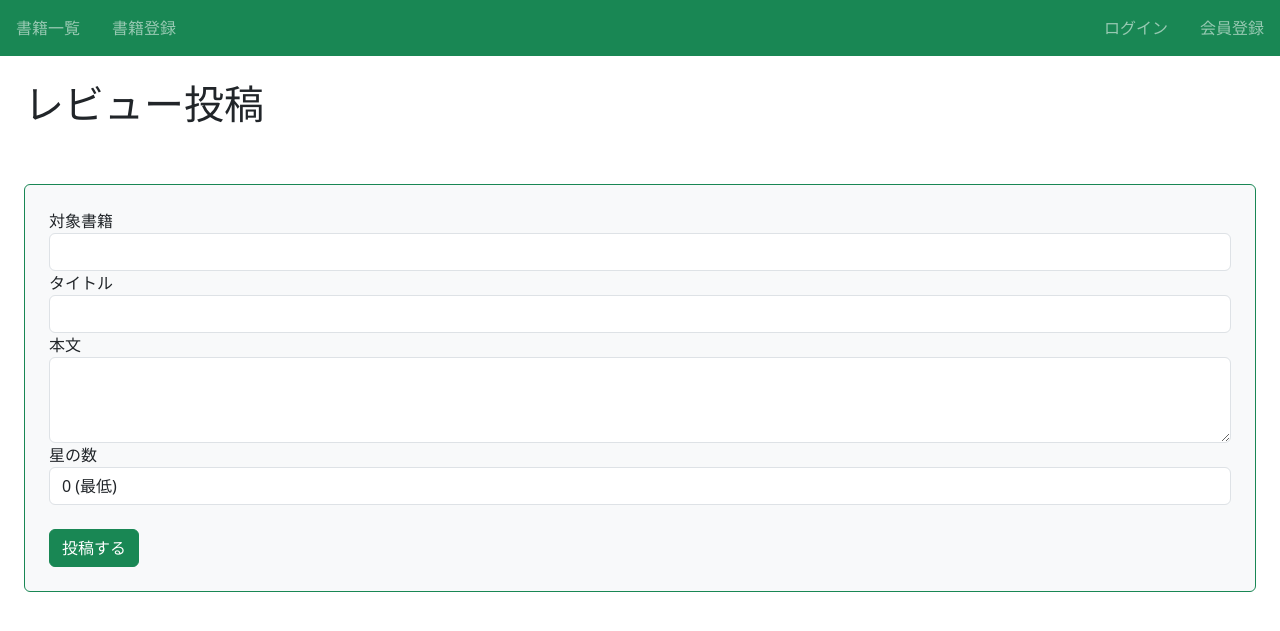
After one commit to smd255/bookproject, a Django app: page /book/1/review/ in a window 1280 px wide. The commit adds this page. Shown: the top 631 px of the page. Run offline with Django 5.2, Linux system fonts and the light colour scheme.

Commit message:
add review view

```diff
--- /dev/null
+++ b/book/consts.py
@@ -0,0 +1,5 @@
+"""
+定数設定ファイル
+"""
+
+MAX_RATE = 5  # 最大データ数
--- a/book/models.py
+++ b/book/models.py
@@ -1,11 +1,16 @@
 from django.db import models
+from .consts import MAX_RATE
+
 
 # Create your models here.
 # 分類, 選択肢
 CATEGORY = (("business", "ビジネス"), ("life", "生活"), ("other", "その他"))
 
+# ??
+RATE_CHOICES = [(x, str(x)) for x in range(0, MAX_RATE + 1)]
 
-# 本クラス(モデル)
+
+# 書籍の内容
 class Book(models.Model):
     title = models.CharField(max_length=100)
     text = models.TextField()
@@ -14,3 +19,15 @@ class Book(models.Model):
     # オブジェクトの文字列表現を返す特殊メソッド
     def __str__(self):
         return self.title
+
+
+# レビュー内容
+class Review(models.Model):
+    book = models.ForeignKey(Book, on_delete=models.CASCADE)  # Bookモデルの外部キー
+    title = models.CharField(max_length=100)  # タイトル
+    text = models.TextField()  # 詳細
+    rate = models.IntegerField(choices=RATE_CHOICES)  # 評価
+    user = models.ForeignKey("auth.User", on_delete=models.CASCADE)  # 作成者
+
+    def __str__(self):
+        return self.title
--- a/book/urls.py
+++ b/book/urls.py
@@ -9,4 +9,9 @@ urlpatterns = [
     path("book/create/", views.CreateBookView.as_view(), name="create-book"),
     path("book/<int:pk>/delete/", views.DetailBookView.as_view(), name="delete-book"),
     path("book/<int:pk>/update/", views.UpdateBookView.as_view(), name="update-book"),
+    path(
+        "book/<int:book_id>/review/",
+        views.CreateReviewView.as_view(),
+        name="update-book",
+    ),
 ]
--- a/book/views.py
+++ b/book/views.py
@@ -7,7 +7,7 @@ from django.views.generic import (
     DeleteView,
     UpdateView,
 )
-from .models import Book
+from .models import Book, Review
 
 
 # Create your views here.
@@ -60,3 +60,10 @@ class UpdateBookView(UpdateView):
     model = Book
     fields = ("title", "text", "category")
     success_url = reverse_lazy("list-book")
+
+
+# レビュー作成用表示
+class CreateReviewView(CreateView):
+    model = Review
+    fields = ("book", "title", "text", "rate")
+    template_name = "book/review_form.html"
--- a/templates/base.html
+++ b/templates/base.html
@@ -27,6 +27,7 @@
                     <a class="nav-link mx-3" href="{% url 'accounts:logout' %}">ログアウト</a>
                 {% else %}
                     <a class="nav-link mx-3" href="{% url 'accounts:login' %}">ログイン</a>
+                    <a class="nav-link mx-3" href="{% url 'accounts:signup' %}">会員登録</a>
                 {% endif %}
             </div>
         </nav>
--- /dev/null
+++ b/templates/book/review_form.html
@@ -0,0 +1,29 @@
+{% extends "base.html" %}
+{% block title %}
+    レビュー投稿
+{% endblock title %}
+{% block h1 %}
+    レビュー投稿
+{% endblock h1 %}
+{% block content %}
+    <form method="post"
+          class="p-4 m-4 bg-light border border-success rounded form-group">
+        {% csrf_token %}
+        <label>対象書籍</label>
+        <input class="form-control" value="{{ object.title }}" readonly>
+        <label>タイトル</label>
+        <input class="form-control" name="title">
+        <label>本文</label>
+        <textarea class="form-control" name="text" rows="3"></textarea>
+        <label>星の数</label>
+        <select class="form-control" name="rate">
+            <option value="0">0 (最低)</option>
+            <option value="1">1</option>
+            <option value="2">2</option>
+            <option value="3">3</option>
+            <option value="4">4</option>
+            <option value="5">5(最高)</option>
+        </select>
+        <button type="submit" class="btn btn-success mt-4">投稿する</button>
+    </form>
+{% endblock content %}
```
Also changed, not shown: book/migrations/0003_review.py (added).
